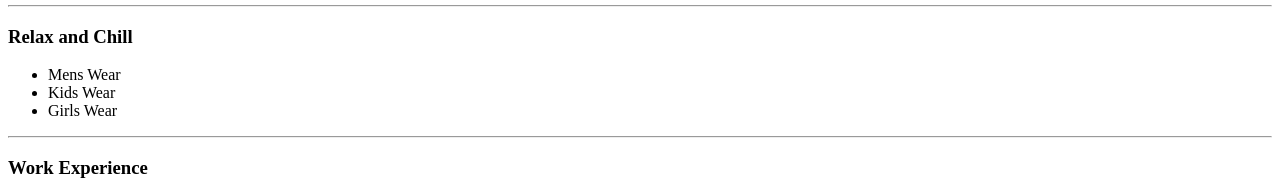
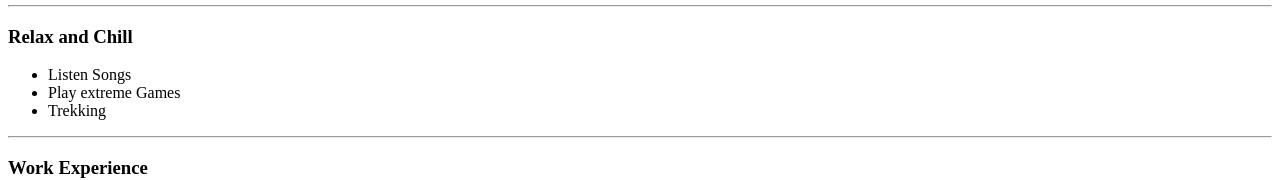
Before and after one commit to Pratham210/cv, a plain HTML site: page index.html in a window 1280 px wide. Shown: the part 320-500 px from the top of the page. Drawn offline with Linux system fonts and the light colour scheme.

Commit message:
update index

```diff
--- a/index.html
+++ b/index.html
@@ -20,9 +20,9 @@
   <hr>
   <h3>Relax and Chill</h3>
   <ul>
-    <li>Mens Wear</li>
-    <li>Kids Wear</li>
-    <li>Girls Wear</li>
+    <li>Listen Songs</li>
+    <li>Play extreme Games</li>
+    <li>Trekking</li>
   </ul>
   <hr>
   <h3>Work Experience</h3>
```
